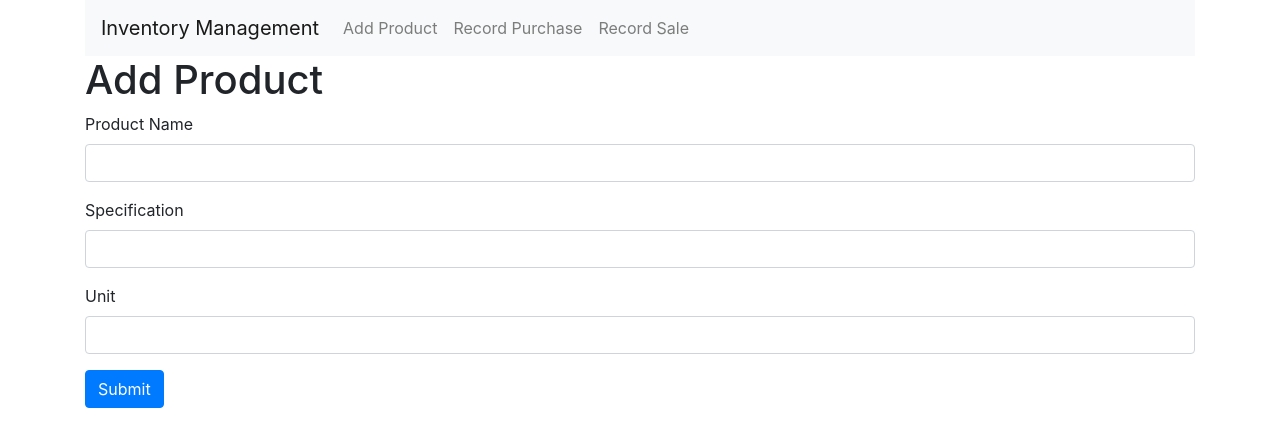
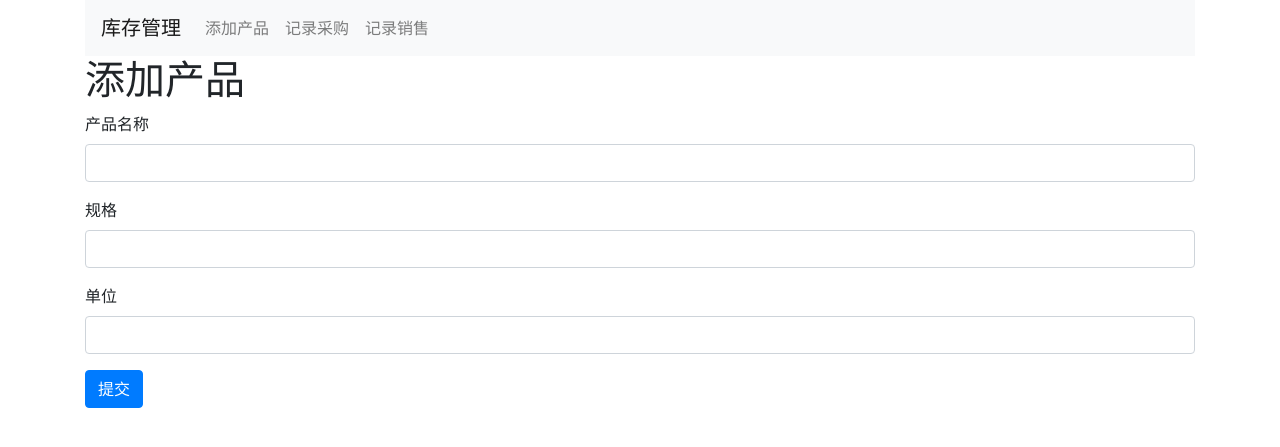
Before and after one commit to Ziyike1/inventory_management_app, a Flask app: page /product in a window 1280 px wide. Shown: the top 447 px of the page. Run offline with Flask 3, Linux system fonts and the light colour scheme; some libraries are stand-ins or nearby versions.

Commit message:
change the web page to show chinese

```diff
--- a/app/templates/index.html
+++ b/app/templates/index.html
@@ -1,7 +1,7 @@
 {% extends "layout.html" %}
 {% block title %}Home{% endblock %}
 {% block content %}
-  <h1>Product List</h1>
+  <h1>产品列表</h1>
   <ul>
     {% for product in products %}
       <li>{{ product.name }} - {{ product.specification }} - {{ product.unit }}</li>
--- a/app/templates/layout.html
+++ b/app/templates/layout.html
@@ -1,25 +1,25 @@
 <!doctype html>
-<html lang="en">
+<html lang="zh">
   <head>
     <meta charset="utf-8">
     <meta name="viewport" content="width=device-width, initial-scale=1, shrink-to-fit=no">
-    <title>{% block title %}{% endblock %} - Inventory Management</title>
+    <title>{% block title %}{% endblock %} - 库存管理</title>
     <link rel="stylesheet" href="https://stackpath.bootstrapcdn.com/bootstrap/4.3.1/css/bootstrap.min.css">
   </head>
   <body>
     <div class="container">
       <nav class="navbar navbar-expand-lg navbar-light bg-light">
-        <a class="navbar-brand" href="{{ url_for('index') }}">Inventory Management</a>
+        <a class="navbar-brand" href="{{ url_for('index') }}">库存管理</a>
         <div class="collapse navbar-collapse">
           <ul class="navbar-nav mr-auto">
             <li class="nav-item">
-              <a class="nav-link" href="{{ url_for('product') }}">Add Product</a>
+              <a class="nav-link" href="{{ url_for('product') }}">添加产品</a>
             </li>
             <li class="nav-item">
-              <a class="nav-link" href="{{ url_for('purchase') }}">Record Purchase</a>
+              <a class="nav-link" href="{{ url_for('purchase') }}">记录采购</a>
             </li>
             <li class="nav-item">
-              <a class="nav-link" href="{{ url_for('sale') }}">Record Sale</a>
+              <a class="nav-link" href="{{ url_for('sale') }}">记录销售</a>
             </li>
           </ul>
         </div>
--- a/app/templates/product.html
+++ b/app/templates/product.html
@@ -1,20 +1,20 @@
 {% extends "layout.html" %}
-{% block title %}Add Product{% endblock %}
+{% block title %}添加产品{% endblock %}
 {% block content %}
-  <h1>Add Product</h1>
+  <h1>添加产品</h1>
   <form method="POST">
     <div class="form-group">
-      <label for="name">Product Name</label>
+      <label for="name">产品名称</label>
       <input type="text" class="form-control" id="name" name="name" required>
     </div>
     <div class="form-group">
-      <label for="specification">Specification</label>
+      <label for="specification">规格</label>
       <input type="text" class="form-control" id="specification" name="specification" required>
     </div>
     <div class="form-group">
-      <label for="unit">Unit</label>
+      <label for="unit">单位</label>
       <input type="text" class="form-control" id="unit" name="unit" required>
     </div>
-    <button type="submit" class="btn btn-primary">Submit</button>
+    <button type="submit" class="btn btn-primary">提交</button>
   </form>
 {% endblock %}
```
Also changed, not shown: app/templates/purchase.html (+4 -4 lines), app/templates/sale.html (+4 -4 lines).
